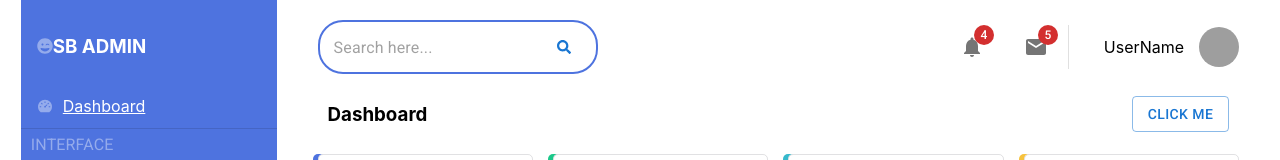
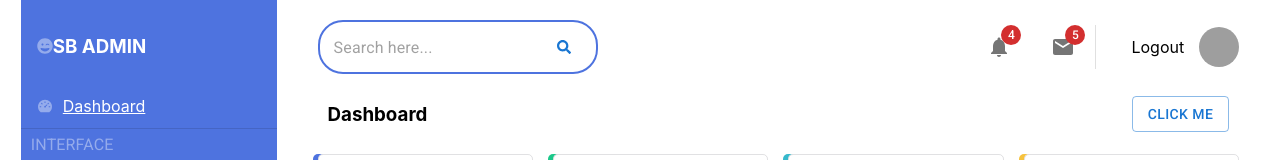
Before and after one commit to Arun3sh/admin-dashboard, a React (Create React App) app: page /login in a window 1280 px wide. Both pictures are taken after a click on the button "LOGIN". Shown: the top 160 px of the page. Built offline with nearby package versions, Linux system fonts and the light colour scheme; grey boxes are pictures that could not be loaded.

Commit message:
use history added

```diff
--- a/src/components/Header.js
+++ b/src/components/Header.js
@@ -6,9 +6,11 @@ import MailIcon from '@mui/icons-material/Mail';
 import { Avatar, Divider, Button } from '@mui/material';
 import MenuIcon from '@mui/icons-material/Menu';
 import { useState } from 'react';
+import { useHistory } from 'react-router-dom';
 
-export function Header({ menu, setMenu }) {
+export function Header({ menu, setMenu, login, setLogin }) {
 	const [showsearch, setShowsearch] = useState(false);
+	const history = useHistory();
 	return (
 		<header className="content-header">
 			<div className="content-header-div">
@@ -51,7 +53,13 @@ export function Header({ menu, setMenu }) {
 
 					{/* User name and profie pic */}
 					<div className="user-badge">
-						<span className="profile-name">UserName</span>
+						<span
+							className="profile-name"
+							style={{ cursor: 'pointer' }}
+							onClick={() => setLogin(!login) & history.push('/login')}
+						>
+							Logout
+						</span>
 						<Avatar src="/broken-image.jpg" />
 					</div>
 				</div>
```
